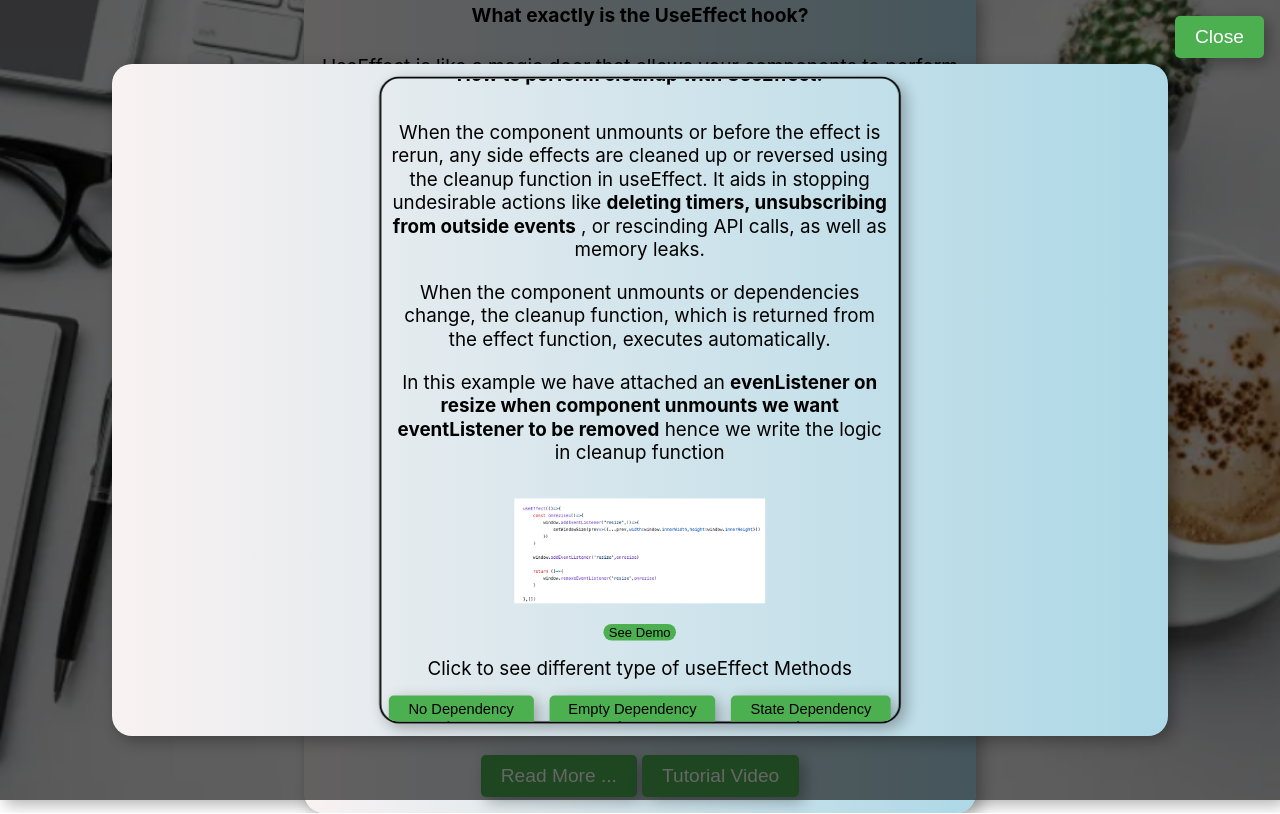
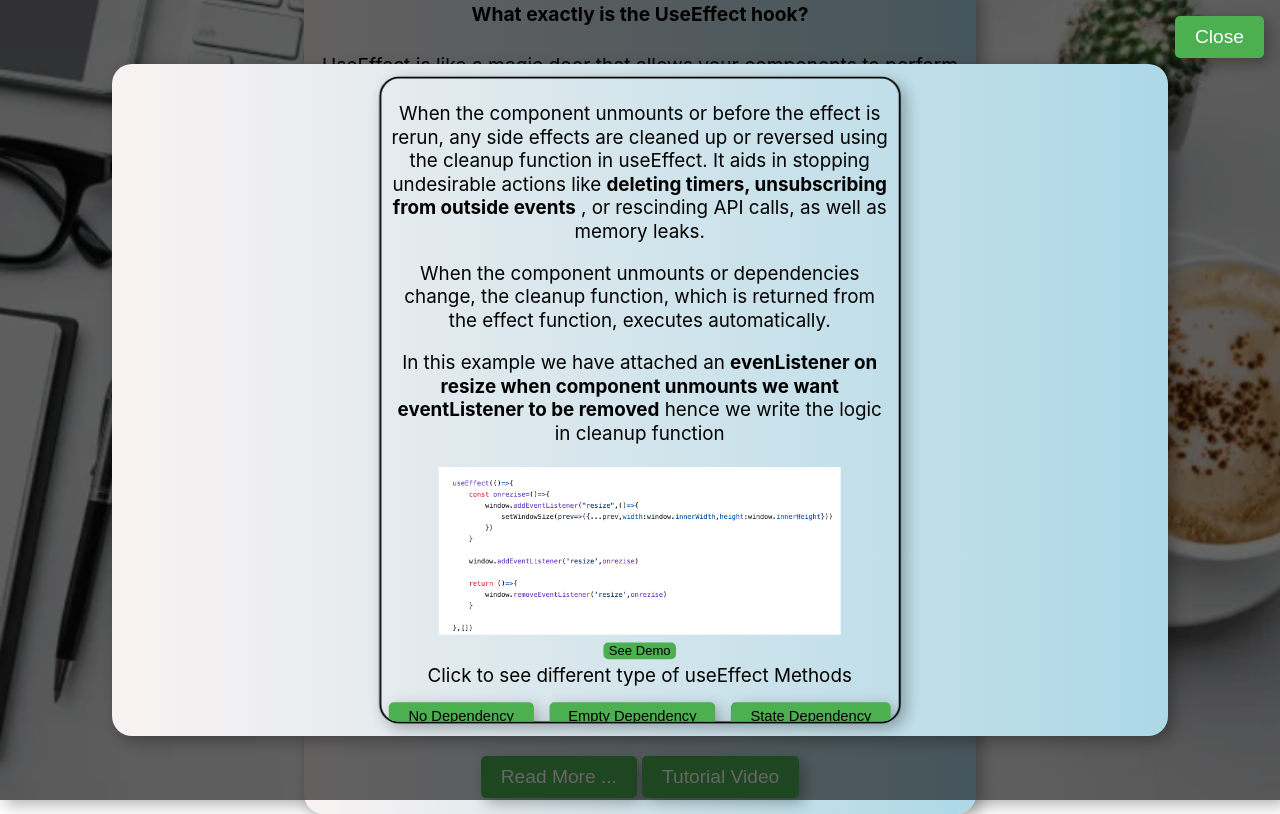
Before and after one commit to Sukriti-Bhatia-Zs/BlogWebsite, a React (Create React App) app: page /useEffect in a window 1280 px wide. Both pictures are taken after a click on the button "Read More ...". Built offline with nearby package versions, Linux system fonts and the light colour scheme.

Commit message:
improved images css

```diff
--- a/src/Blogs/Blog.css
+++ b/src/Blogs/Blog.css
@@ -210,6 +210,18 @@
   width:100%;
 }
 
+.diving{
+  width:50%;
+  height:auto;
+  object-fit: contain;
+  border-radius: 10px;
+}
+
+.divimg{
+  width: 80%;
+  height: auto;
+  object-fit: fill;
+}
 
 
 .cleanup {
@@ -247,6 +259,36 @@
   object-fit: contain;
 
 }
+
+.image-container {
+  display: flex;
+  justify-content: space-between;
+  align-items: center;
+  width: 100%;
+  padding: 1rem;
+  overflow: hidden;
+  height: 100%;
+}
+
+.image-container img {
+  width: 30%;
+  height: 100%;
+  object-fit: fill;
+  border: 1px solid #ccc;
+  box-shadow: 3px 3px 10px rgba(0, 0, 0, 0.2);
+  transition: transform 0.3s ease-in-out;
+
+}
+
+.imgs{
+  width: 30%;
+  height: 100%;
+  object-fit: fill;
+  border: 1px solid #ccc;
+  box-shadow: 3px 3px 10px rgba(0, 0, 0, 0.2);
+  transition: transform 0.3s ease-in-out;
+}
+
 
 
 @media (max-width: 1050px) {
@@ -312,8 +354,6 @@
 }
 
 
-
-
 }
 
 @media (max-width: 800px){
@@ -372,6 +412,20 @@
 
   }
 
+  .ptag{
+    font-size: 0.7rem;
+  }
+
+  .divimg{
+    width:100%;
+    object-fit: fill;
+  }
+
+  .diving{
+    width:100%;
+    object-fit: fill;;
+  }
+
  .cleanup {
     width: 100%;
     font-size: 0.8rem;
@@ -418,25 +472,6 @@
 
 
 
-.image-container {
-  display: flex;
-  justify-content: space-between;
-  align-items: center;
-  width: 100%;
-  padding: 1rem;
-  overflow: hidden;
-  height: 100%;
-}
-
-.image-container img {
-  width: 30%;
-  height: 100%;
-  object-fit: inherit;
-  border: 1px solid #ccc;
-  box-shadow: 3px 3px 10px rgba(0, 0, 0, 0.2);
-  transition: transform 0.3s ease-in-out;
-
-}
 
 .image-container img:hover {
   transform: scale(1.05);
@@ -491,5 +526,5 @@
   color:black;
   background-color:#4CAF50;
   border:none;
-  border-radius:15px;
+  border-radius:5px;
 }
--- a/src/Blogs/FullContent.tsx
+++ b/src/Blogs/FullContent.tsx
@@ -33,8 +33,8 @@ const FullContent=({setShowModal,showmodal}:Showprops)=>{
 
     return (
         <div className="backgroundmodal">
-            <div className={`contentdiv ${!removeanimation ? "fadeIn" : "fadeOut"}`}>
-                <div className="cleanup" style={{padding:"0.5rem",overflowX:"hidden"}}>
+            <div className={`contentdiv ${!removeanimation ? "fadeIn" : "fadeOut"}` } >
+                <div className="cleanup" style={{padding:"0.5rem",overflowX:"hidden",gap:"0.2rem"}}>
                     <div>
                         <strong>How to perform cleanup with UseEffect.</strong>
                     </div>
@@ -51,7 +51,7 @@ const FullContent=({setShowModal,showmodal}:Showprops)=>{
                         we want eventListener to be removed</strong> hence we write the logic in cleanup function</p>
                     </div>
                     <div>
-                        <img src="./Cleanup.png" alt="" style={{width: "50%", height: "auto", objectFit: "contain"}} />
+                        <img src="./Cleanup.png" alt="" className="divimg" />
                     </div>
                     <button className="demobtn" onClick={()=>{setShowEffect(true)}} >See Demo</button>
                     <div className="realLife">
--- a/src/Blogs/Hook.tsx
+++ b/src/Blogs/Hook.tsx
@@ -24,9 +24,9 @@ const Hook=()=>{
                     <p style={{fontWeight:"bold"}}>The UseEffect hook takes two arguments - a function and an optional array of dependencies.</p>
                 </div>
                 <div className="image-container">
-                    <img src='./useEffect1.png' alt="effect1" />
-                    <img src='./useEffect2.png' alt="effect2" />
-                    <img src='./useEffect3.png' alt="effect3" />
+                    <img src='./useEffect1.png' alt="effect1" className="imgs"/>
+                    <img src='./useEffect2-2.png' alt="effect2" className="imgs"/>
+                    <img src='./useEffect3-3.png' alt="effect3" className="imgs"/>
                 </div>
                 <div>
                     <p>The function you provide will run depending upon the Dependency Array.</p>
--- a/src/Blogs/MainBlog.tsx
+++ b/src/Blogs/MainBlog.tsx
@@ -12,13 +12,13 @@ const MainBlog=()=>{
                             <h1>Welcome To The World Of Blogs</h1>
                         </div>
                         <div>
-                            <p>
+                            <p  className="ptag" style={{fontWeight:"900"}}>
                             Explore content from enthusiastic producers, offer your thoughts, and expand your knowledge.
                             The most recent writings on a variety of subjects, including technology,
                             lifestyle, travel, and more, are available to you through our blog community.
                             </p>
                         </div>
-                        <div>
+                        <div className="ptag">
                             <p><strong>We promote involvement and innovation here at Blogging Site . </strong>
                             <br/>
                                 <strong>
@@ -26,9 +26,9 @@ const MainBlog=()=>{
                                 </strong>
                             </p>
                         </div>
-                        <div>
-                            <p><strong>Become a part of our lively community of Blogging.</strong>
-                            <br/> Whether you're visiting to read thought-provoking articles or to contribute your own thoughts, there's always a chance to learn and engage!
+                        <div className="ptag">
+                            <p ><strong>Become a part of our lively community of Blogging.</strong>
+                            <br/> <strong>Whether you're visiting to read thought-provoking articles or to contribute your own thoughts, there's always a chance to learn and engage!</strong>
                             </p>
                         </div>
                         <div>
--- a/src/Blogs/UseEffectEmpDep.tsx
+++ b/src/Blogs/UseEffectEmpDep.tsx
@@ -28,7 +28,7 @@ const UseEffectEmpDep=({setShowModalComponent}:modalprops)=>{
                         <p>Here is an example where the statement will be printed on console when the component is mounted. </p>
                     </div>
                     <div>
-                        <img src='./empdep.png' alt="nodep" style={{width: "50%", height: "auto", objectFit: "contain",borderRadius:"10px"}}/>
+                        <img src='./empdep.png' alt="nodep" className="diving"/>
                     </div>
                     <div>
                         <p><strong>It does not run on re-renders or state updates.</strong></p>
--- a/src/Blogs/UseEffectNoDep.tsx
+++ b/src/Blogs/UseEffectNoDep.tsx
@@ -27,7 +27,7 @@ const UseEffectNoDep=({setShowModalComponent}:modalprops)=>{
                         <p>Here is an example where the statement will be printed on console everytime when the component has been rendered</p>
                     </div>
                     <div>
-                        <img src='./nodep.png' alt="nodep" style={{width: "50%", height: "auto", objectFit: "contain",borderRadius:"10px"}}/>
+                        <img src='./nodep.png' alt="nodep" className="diving"/>
                     </div>
                     <div>
                         <p><strong>useEffect() executes after every render both on mount and updates.</strong></p>
--- a/src/Blogs/UseEffectSingleDep.tsx
+++ b/src/Blogs/UseEffectSingleDep.tsx
@@ -27,7 +27,7 @@ const UseEffectSingleDep=({setShowModalComponent}:modalprops)=>{
                         <p>Here is an example where the count statement will be printed on console whenever value of count is changed. </p>
                     </div>
                     <div>
-                        <img src='./singledep.png' alt="nodep" style={{width: "50%", height: "auto", objectFit: "contain",borderRadius:"10px"}}/>
+                        <img src='./singledep.png' alt="nodep" className="diving"/>
                     </div>
                     <div>
                         <p><strong>useEffect runs once since count starts at 0</strong></p>
```
Also changed, not shown: public/useEffect2-2.png (added), public/useEffect3-3.png (added).
